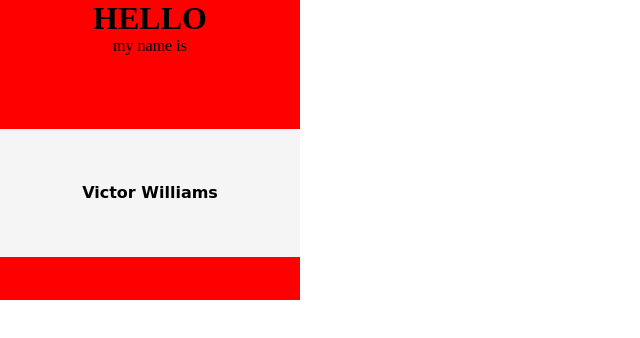
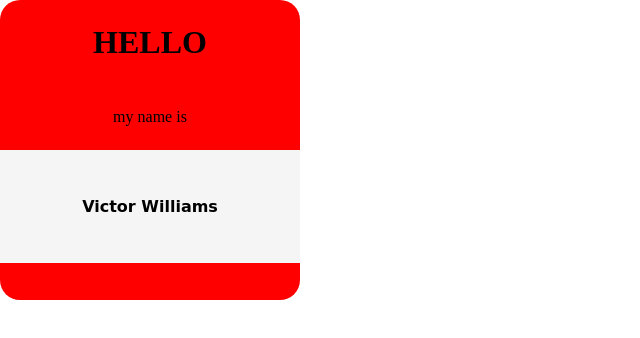
Before and after one commit to classalto/lab-02a-name-tag, a plain HTML site: page index.html in a window 1280 px wide. Shown: the whole page, without its empty margins (0-640 px from the left). Drawn offline with Linux system fonts and the light colour scheme.

Commit message:
add index.html and style.css code

```diff
--- a/style.css
+++ b/style.css
@@ -3,7 +3,6 @@ body, html {
     padding: 0;
     witdth: 100%;
     height: 100%;
-    display: flex;
 }
 
 * {
@@ -14,12 +13,13 @@ body, html {
     display: grid;
     width: 300px;
     height: 300px;
-    grid-template-columns: 1fr;
-    grid-template-rows: 1.5fr 1.5fr .5fr;
-    border-radius: 100px;
+    grid-template-rows: 2fr 1.5fr .5fr;
+    border-radius: 20px;
+    overflow: hidden;
 }
 
 .box-one {
+    display: grid;
     background-color: red;
 }
 
```
